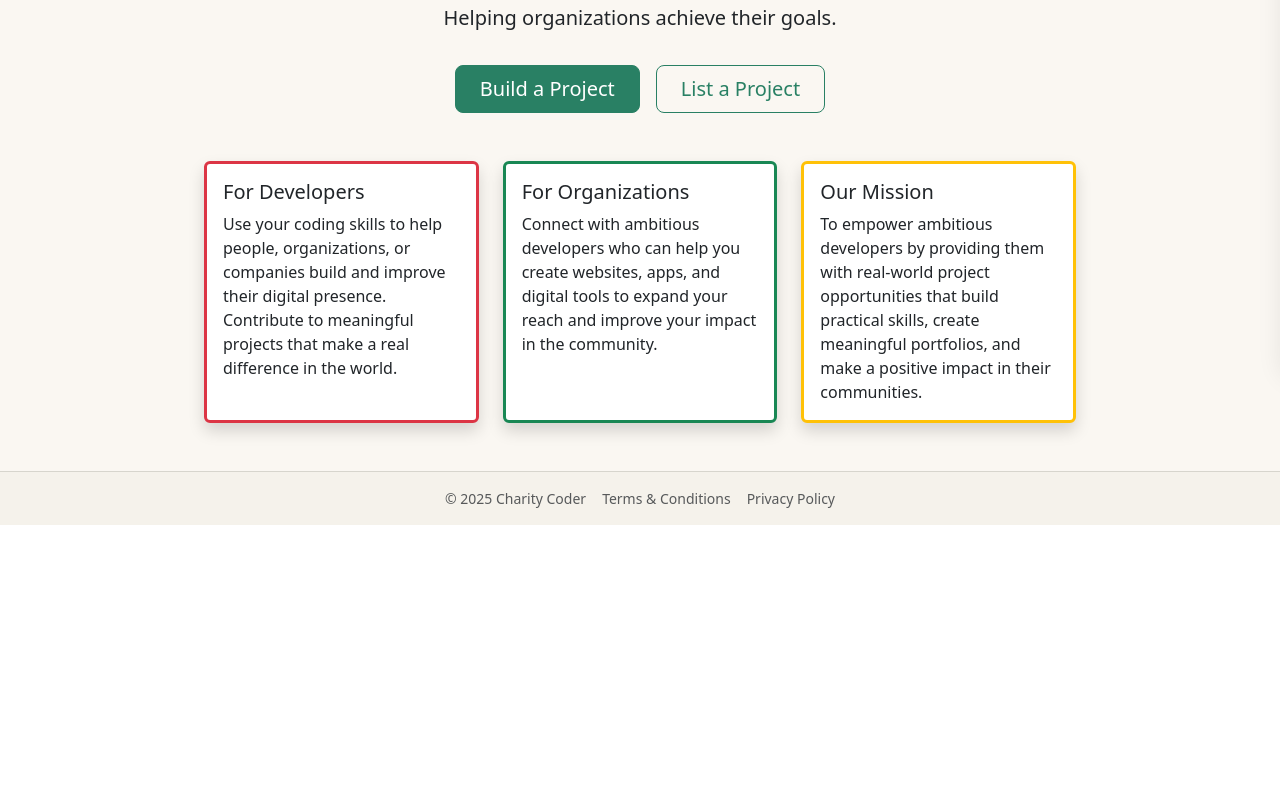
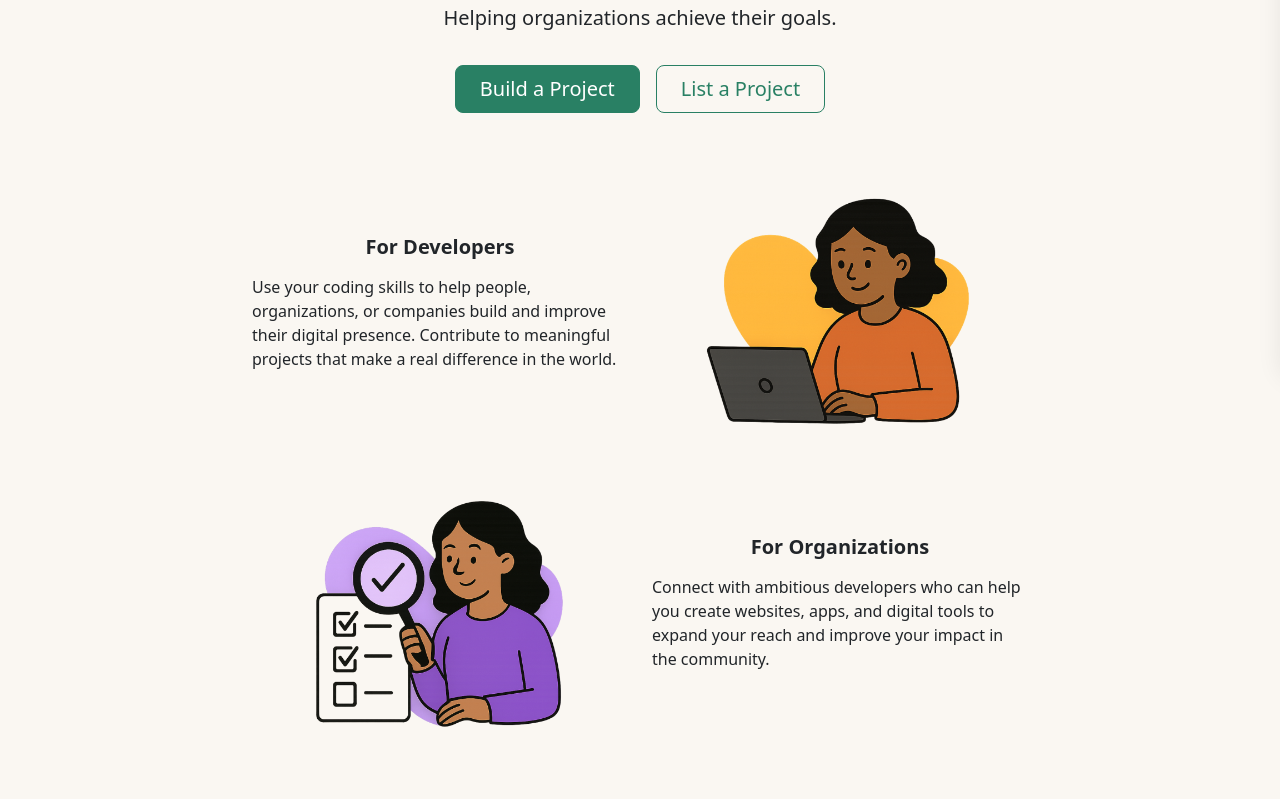
Before and after one commit to 43110JOSHUA/CharityCode, a Next.js app: page / in a window 1280 px wide. Shown: the part 420-1219 px from the top of the page. Before the commit the page ends 945 px from the top, so only its background shows below. Built offline with nearby package versions, Linux system fonts and the light colour scheme; no server answers.

Commit message:
added images

```diff
--- a/app/page.tsx
+++ b/app/page.tsx
@@ -1,5 +1,6 @@
 import PageBorder from "./components/PageBorder";
 import Link from "next/link";
+import Image from "next/image";
 
 export default function Home() {
   return (
@@ -44,46 +45,67 @@ export default function Home() {
             </div>
           </div>
 
-          <div className="row g-4">
-            <div className="col-md-6 col-lg-4">
-              <div className="card h-100 shadow border-danger border-3">
-                <div className="card-body">
-                  <h5 className="card-title">For Developers</h5>
-                  <p className="card-text">
+          {/* For Developers - Image on Right */}
+          <div className="row px-2 px-lg-5 align-items-center">
+            <div className="col-md-8 col-lg-6 order-2 order-md-1">
+              <h5 className="fw-bold mb-3 text-center">For Developers</h5>
+              <p>
                 Use your coding skills to help people, organizations, or
-                    companies build and improve their digital presence.
-                    Contribute to meaningful projects that make a real
-                    difference in the world.
+                companies build and improve their digital presence. Contribute
+                to meaningful projects that make a real difference in the world.
               </p>
             </div>
+            <div className="col-md-4 col-lg-6 text-center order-1 order-md-2">
+              <Image
+                src="/siteOrange.png"
+                alt="For Developers"
+                width="300"
+                height="300"
+                className="img-fluid"
+              />
             </div>
           </div>
 
-            <div className="col-md-6 col-lg-4">
-              <div className="card h-100 shadow border-success border-3">
-                <div className="card-body">
-                  <h5 className="card-title">For Organizations</h5>
-                  <p className="card-text">
+          {/* For Organizations - Image on Left */}
+          <div className="row px-2 px-lg-5 align-items-center">
+            <div className="col-md-4 col-lg-6 text-center">
+              <Image
+                src="/sitePurple.png"
+                alt="For Organizations"
+                width="300"
+                height="300"
+                className="img-fluid"
+              />
+            </div>
+            <div className="col-md-8 col-lg-6">
+              <h5 className="fw-bold mb-3 text-center">For Organizations</h5>
+              <p>
                 Connect with ambitious developers who can help you create
                 websites, apps, and digital tools to expand your reach and
                 improve your impact in the community.
               </p>
             </div>
           </div>
-            </div>
 
-            <div className="col-md-6 col-lg-4">
-              <div className="card h-100 shadow border-warning border-3">
-                <div className="card-body">
-                  <h5 className="card-title">Our Mission</h5>
-                  <p className="card-text">
+          {/* Our Mission - Image on Right */}
+          <div className="row px-2 px-lg-5 align-items-center">
+            <div className="col-md-8 col-lg-6 order-2 order-md-1">
+              <h5 className="fw-bold mb-3 text-center">Our Mission</h5>
+              <p>
                 To empower ambitious developers by providing them with
-                    real-world project opportunities that build practical
-                    skills, create meaningful portfolios, and make a positive
-                    impact in their communities.
+                real-world project opportunities that build practical skills,
+                create meaningful portfolios, and make a positive impact in
+                their communities.
               </p>
             </div>
-              </div>
+            <div className="col-md-4 col-lg-6 text-center order-1 order-md-2">
+              <Image
+                src="/sitePurple.png"
+                alt="Our Mission"
+                width="300"
+                height="300"
+                className="img-fluid"
+              />
             </div>
           </div>
         </div>
```
Also changed, not shown: public/siteOrange.png (added), public/sitePurple.png (added). Lines whose indentation alone changed are shown as unchanged.
